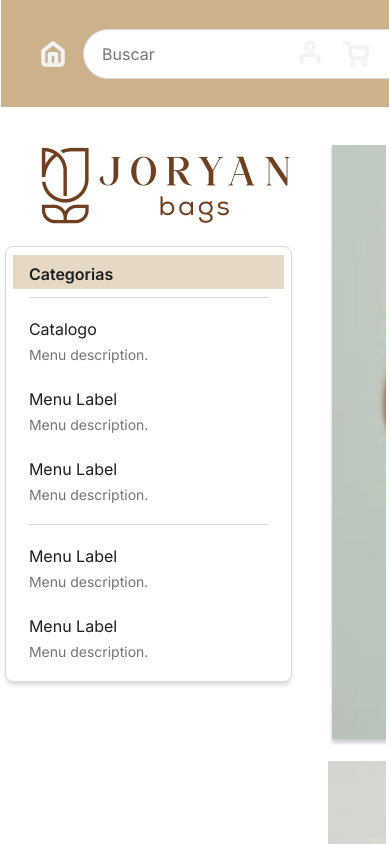
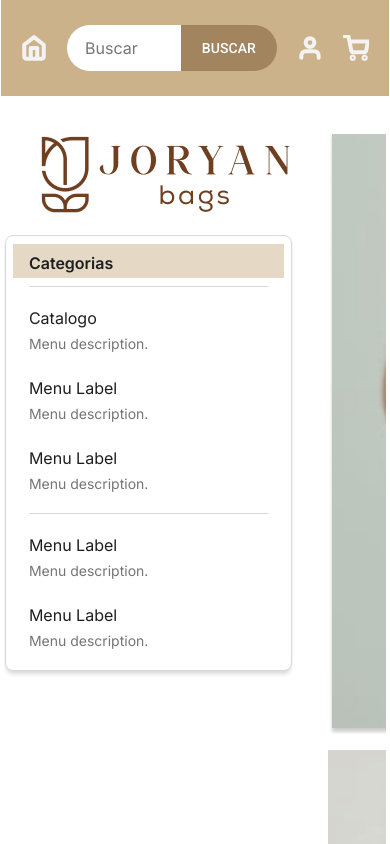
Before and after one commit to CamiloWG/ecommerce-joryanbags, an Angular app in the folder ecommerce-frontend/: page /home in a window 390 px wide. Shown: the top 844 px of the page. Built offline with nearby package versions, Linux system fonts and the light colour scheme.

Commit message:
Ajuste del header (responsive)

```diff
--- a/ecommerce-frontend/src/app/core/components/shared/header-menu/header-menu.component.html
+++ b/ecommerce-frontend/src/app/core/components/shared/header-menu/header-menu.component.html
@@ -1,34 +1,32 @@
-<div class="w-full relative bg-background-default-default overflow-hidden flex flex-col items-start justify-start pt-0 px-px pb-[18px] box-border gap-3.5 leading-[normal] tracking-[normal]">
-  <header class="self-stretch bg-tan-100 overflow-hidden flex flex-row items-start justify-between py-[25px] pl-[79px] pr-[85px] box-border gap-5 top-[0] z-[99] sticky max-w-full mq450:pr-5 mq450:box-border mq750:pl-[39px] mq750:pr-[42px] mq750:box-border">
-    <div class="w-[864px] flex flex-row items-end justify-start gap-[70px] max-w-full mq450:gap-[17px] mq1050:gap-[35px]">
-      <div class="flex flex-col items-start justify-end pt-0 px-0 pb-[15px]">
-          <img class="w-[26px] h-[26px] relative overflow-hidden shrink-0 cursor-pointer" loading="lazy" alt="" src="assets/icons/home.svg" (click)="onHomeIconClick()" />
-        </div>
+<div class="w-full relative bg-background-default-default overflow-hidden flex flex-col items-start justify-start pt-0 px-px pb-[18px] box-border gap-3.5">
+  <header class="w-full bg-tan-100 sticky top-0 z-[99] flex flex-row items-center justify-between py-[25px] px-[79px] box-border gap-5 max-w-full mq750:px-[42px] mq450:px-5">
 
-        <div class="h-[57px] flex-1 relative max-w-full">
+    <!-- Izquierda: Icono home -->
+    <div class="flex items-center gap-4">
+      <img class="w-[26px] h-[26px] cursor-pointer" alt="" src="assets/icons/home.svg" (click)="onHomeIconClick()" />
+    </div>
 
-          <div class="absolute top-[4px] left-[0px] rounded-radius-full bg-background-default-default border-border-default-default border-solid border-stroke-border box-border w-[769px] h-[50px] overflow-hidden flex flex-row items-center justify-start py-space-300 px-space-400 gap-space-200">
-            <input class="w-[calc(100%_-_48px)] [border:none] [outline:none] font-subheading text-body-size-medium bg-[transparent] flex-1 relative leading-[100%] text-text-default-default text-left inline-block" placeholder="Buscar" type="text" />
-          </div>
+    <!-- Centro: Barra de búsqueda + botón -->
+    <div class="flex flex-1 max-w-[800px] items-center min-w-[80px]">
+      <div class="flex-1 flex items-center rounded-tl-81xl rounded-bl-81xl bg-background-default-default border border-border-default-default py-space-300 px-space-400">
+        <input
+          class="w-full bg-transparent outline-none border-none font-subheading text-body-size-medium text-text-default-default"
+          type="text"
+          placeholder="Buscar"
+        />
+      </div>
+      <button
+        class="h-[46px] px-5 bg-colors-brown text-background-default-default rounded-tr-81xl rounded-br-81xl border border-gray-200 cursor-pointer flex items-center justify-center sm:hidden"
+      >
+        <span class="text-label-large-size tracking-[0.1px] leading-[20px] font-[500] font-m3-label-large">BUSCAR</span>
+      </button>
+    </div>
 
-          <div class="absolute top-[0px] left-[625px] w-[144px] h-[58px] flex flex-row items-center justify-center py-1 px-0 box-border">
-            <button class="cursor-pointer border-gray-200 border-solid border-[1px] p-0 bg-colors-brown self-stretch flex-1 rounded-tl-none rounded-tr-81xl rounded-br-81xl rounded-bl-none overflow-hidden flex flex-col items-center justify-center">
-              <div class="self-stretch flex-1 flex flex-row items-center justify-center py-2.5 px-3 gap-2">
-                <div class="relative text-label-large-size tracking-[0.1px] leading-[20px] font-[500] font-m3-label-large text-background-default-default text-center">BUSCAR</div>
-              </div>
-            </button>
-          </div>
+    <!-- Derecha: Iconos usuario y carrito -->
+    <div class="flex items-center gap-5">
+      <img class="w-[26px] h-[26px] cursor-pointer" alt="" src="assets/icons/user.svg" (click)="onUserIconClick()" />
+      <img class="w-[26px] h-[26px] cursor-pointer" alt="" src="assets/icons/shopping-cart.svg" (click)="onShoppingCartIconClick()" />
+    </div>
 
-        </div>
-      </div>
-
-      <div class="w-[108px] flex flex-col items-start justify-start pt-3.5 px-0 pb-0 box-border">
-        <div class="self-stretch flex flex-row items-start justify-between gap-5">
-          <img class="h-[26px] w-[26px] relative overflow-hidden shrink-0 cursor-pointer" loading="lazy" alt="" src="assets/icons/user.svg" (click)="onUserIconClick()" />
-          <div class="flex flex-col items-start justify-start pt-0.5 px-0 pb-0">
-            <img class="w-[26px] h-[26px] relative overflow-hidden shrink-0 cursor-pointer" loading="lazy" alt="" src="assets/icons/shopping-cart.svg" (click)="onShoppingCartIconClick()" />
-          </div>
-        </div>
-      </div>
-    </header>
+  </header>
 </div>
```
